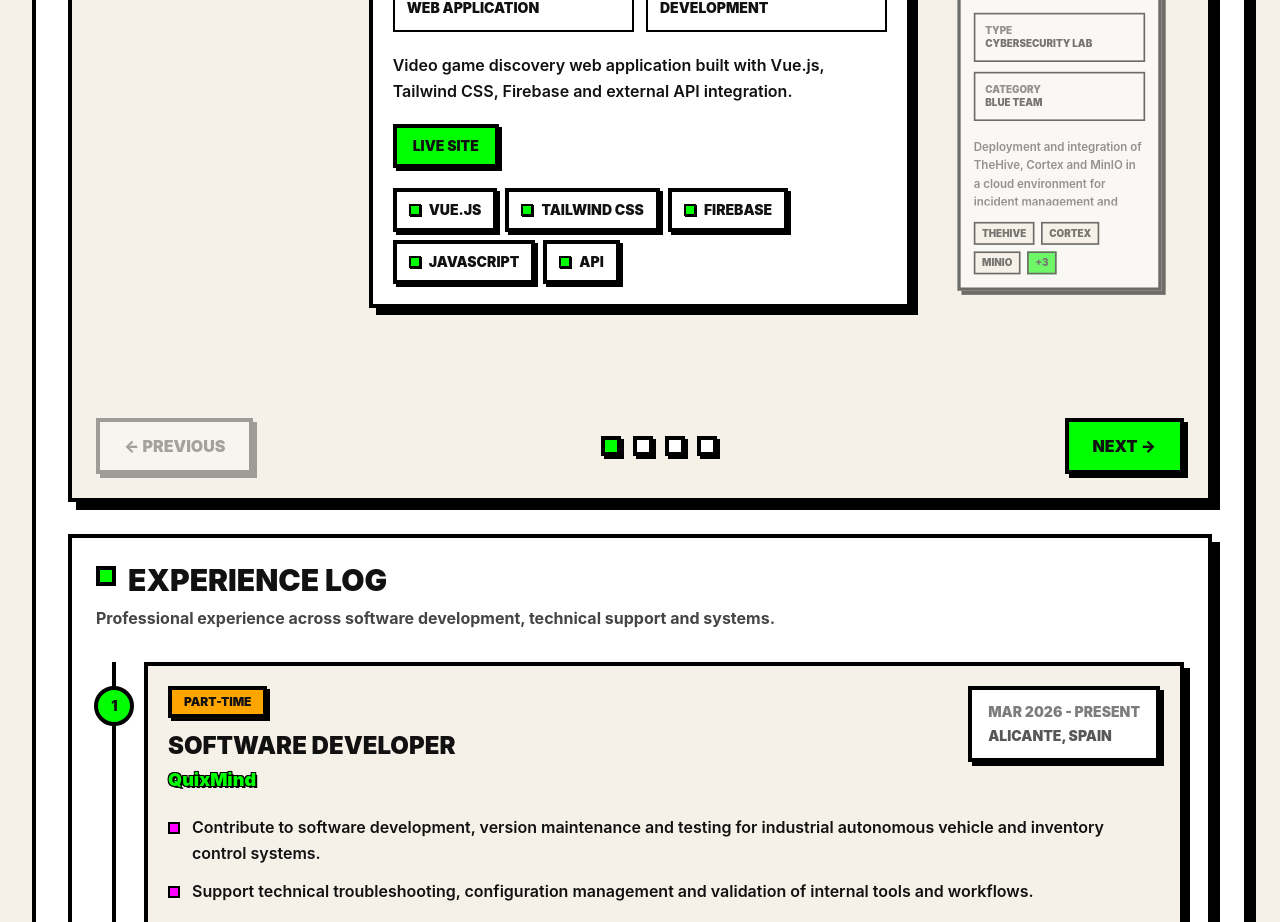
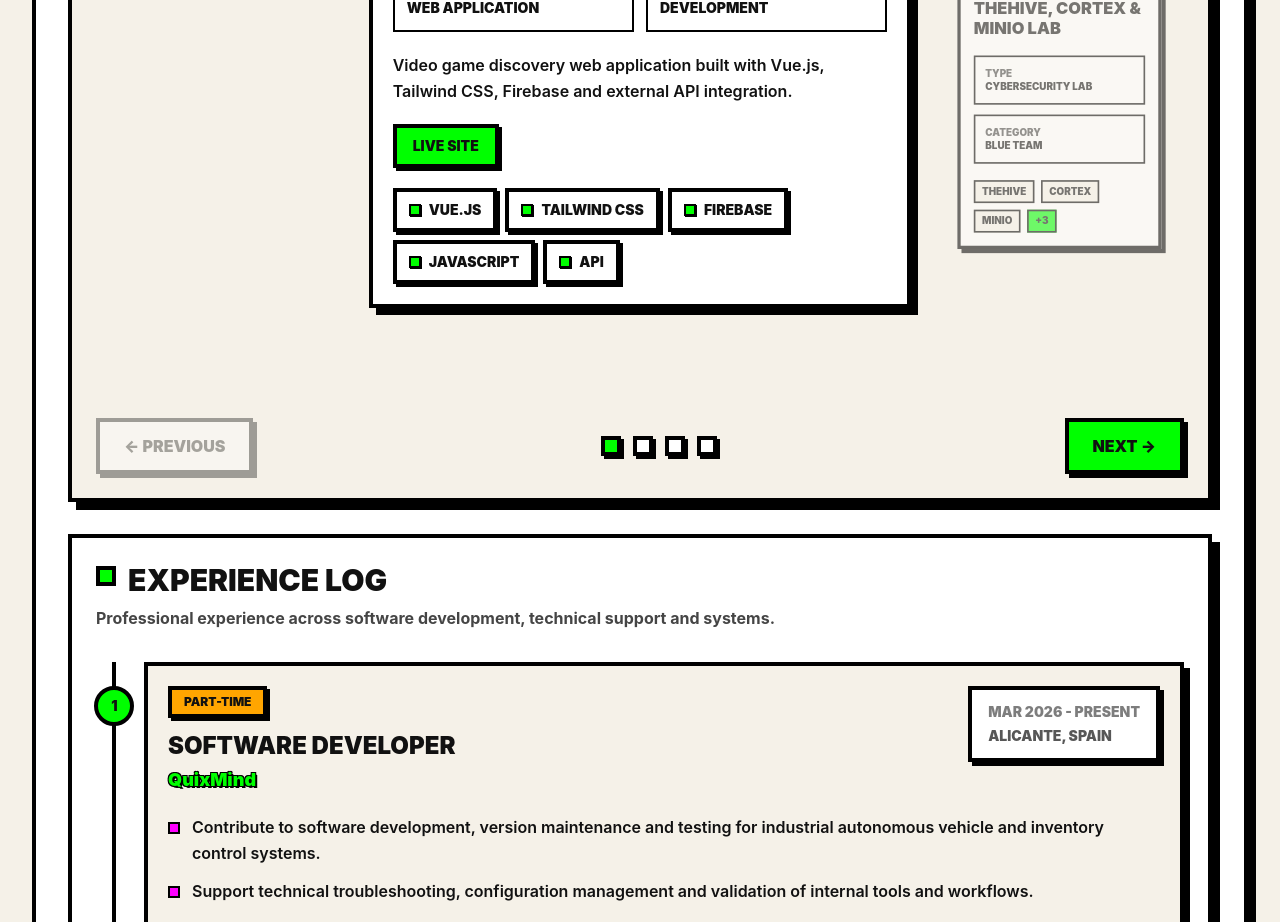
Before and after one commit to IvanJialo/ivan-portfolio, a Vue app: page / in a window 1280 px wide. Shown: the part 1960-2882 px from the top of the page. Built offline with nearby package versions, Linux system fonts and the light colour scheme.

Commit message:
Mejora en cardpreview, quitado descipcion

```diff
--- a/src/components/ProjectPreviewCard.vue
+++ b/src/components/ProjectPreviewCard.vue
@@ -45,11 +45,11 @@ defineProps({
       </div>
     </div>
 
-    <p
+    <!-- <p
       class="mt-5 max-h-[5.2rem] overflow-hidden break-words text-sm font-semibold leading-relaxed text-[var(--muted)]"
     >
       {{ project.description }}
-    </p>
+    </p> -->
 
     <div class="mt-5 flex flex-wrap gap-2">
       <span
```
